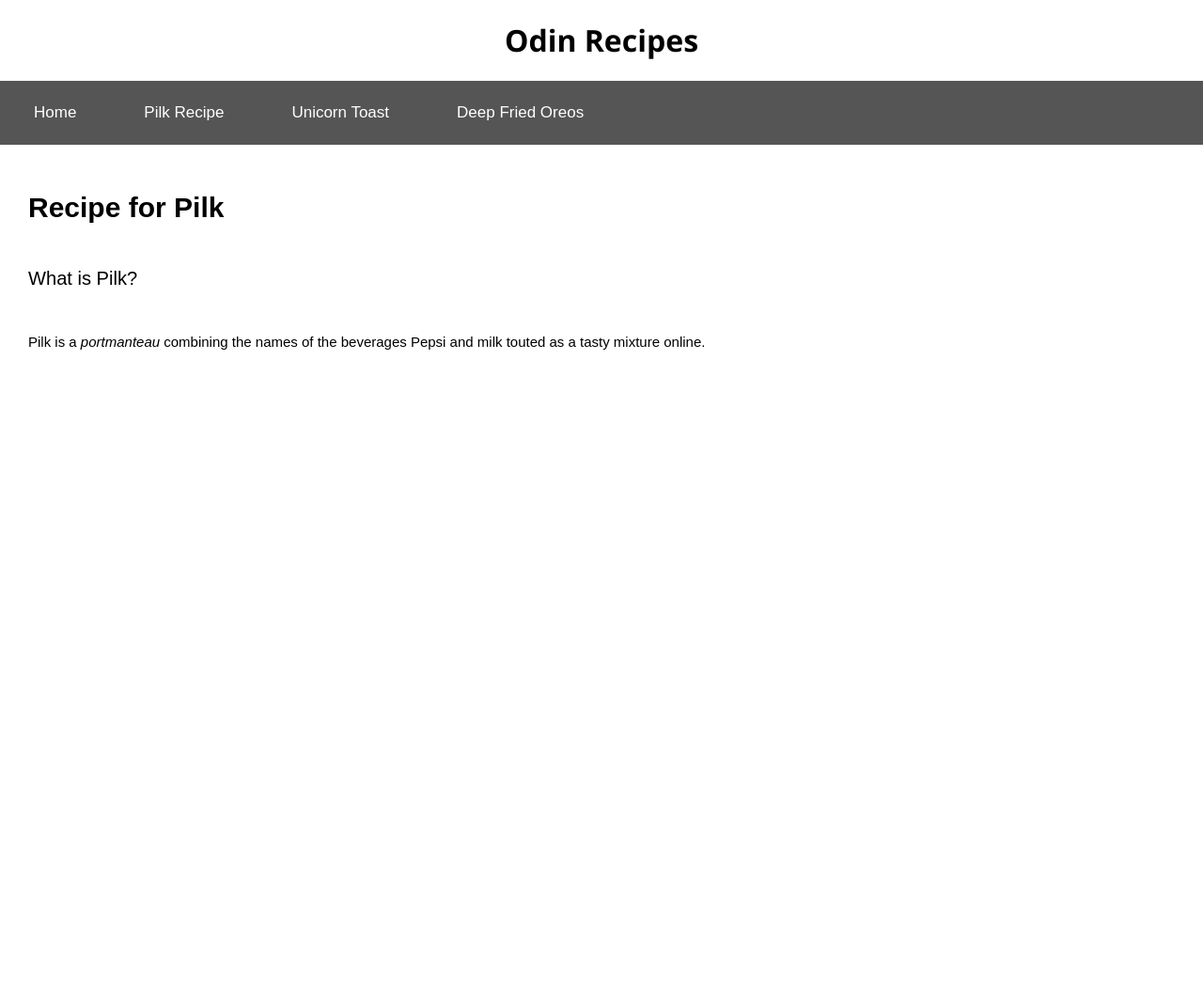
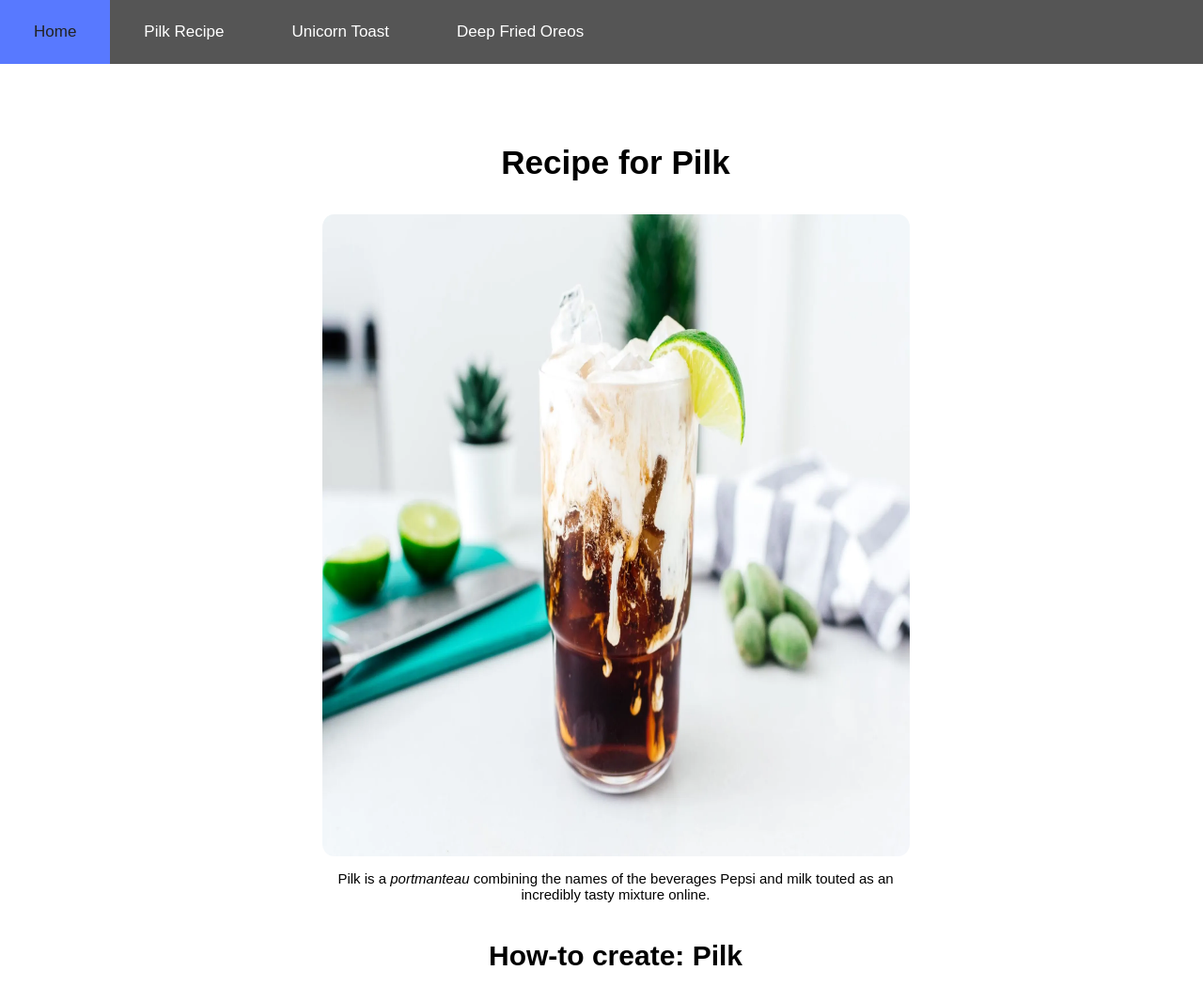
Before and after one commit to jxcg/odin-recipes, a plain HTML site: page recipes/pilk.html in a window 1280 px wide. Shown: the whole page at 94% size. Before the commit the page ends 800 px from the top, so only its background shows below. Drawn offline with Linux system fonts and the light colour scheme.

Commit message:
New Files added

```diff
--- a/recipes/pilk.html
+++ b/recipes/pilk.html
@@ -3,14 +3,11 @@
 <head>
     <meta charset="UTF-8">
     <meta name="viewport" content="width=device-width, initial-scale=1.0">
-    <title> Recipe</title>
-        <link rel="stylesheet" href="../css/style.css">
+    <title> Pilk </title>
+        <link rel="stylesheet" href="style.css">
 
 </head>
 <body>
-    <h1>
-        Odin Recipes
-    </h1>
     <div class="topnav">
         <!-- active suggests that we're currently on this page -->
         <a href = "index.html">Home</a>
@@ -20,13 +17,21 @@
     </div>
 
     <div class ="recipe-title">
-        Recipe for Pilk
-        <h6>What is Pilk?</h6>
-        <p>
+        <h3>Recipe for Pilk</h3>
+
+        <img src="./images/pilk.webp" class="center" height="683px" width="1024px">
+        <p class="center">
             Pilk is a <em>portmanteau</em> combining the names of the
-            beverages Pepsi and milk touted as a tasty
+            beverages Pepsi and milk touted as an incredibly tasty
             mixture online.
         </p>
+
+        <h4 class="center">
+            How-to create: Pilk
+        </h4>
+        <ol class="center">
+
+        </ol>
     </div>
 
 </body>
--- a/css/style.css
+++ b/recipes/style.css
@@ -3,6 +3,22 @@ h1 {
     text-align: center;
 }
 
+h3 {
+    text-align: center;
+}
+
+img {
+    border-radius: 2%;
+
+}
+
+.center {
+    display: block;
+    margin-left: auto;
+    margin-right: auto;
+    width: 50%;
+    text-align: center;
+}
 
 body {
     font-family: Arial, Helvetica, sans-serif;
@@ -13,15 +29,15 @@ body {
     padding-top: 50px;
     padding-left: 30px;
     font-size: 30px;
-    font-weight: 800;
-}
-.recipe-title h6 {
     font-weight: 400;
 }
 
 .recipe-title p {
-    font-weight: 100;
     font-size: 15px;
+}
+
+.recipe-title h6 {
+    font-weight: 400;
 }
 
 .topnav {
```
Also changed, not shown: recipes/deep-fried-oreos.html (+1 -1 lines), recipes/index.html (+1 -2 lines), recipes/unicorn-toast.html (+1 -1 lines), recipes/images/pilk.webp (renamed from images/pilk.webp).
